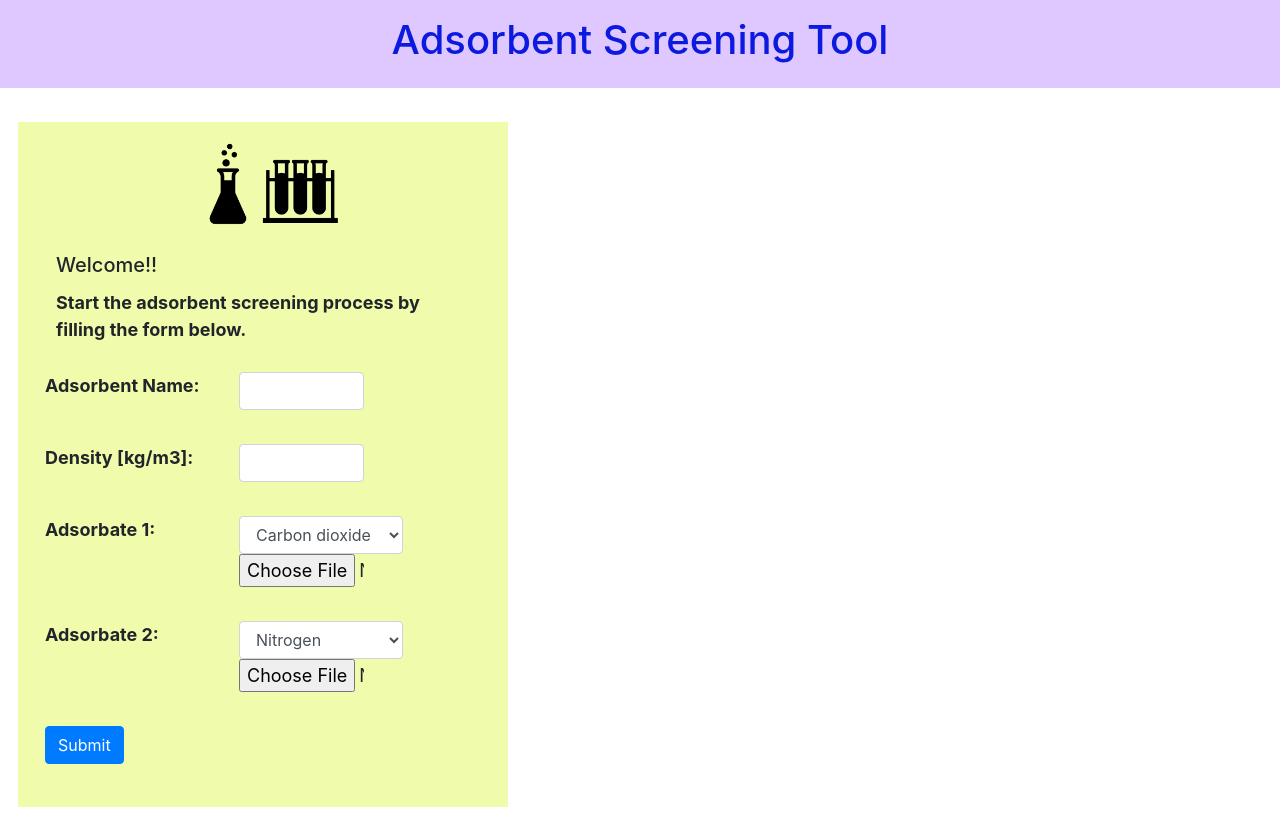
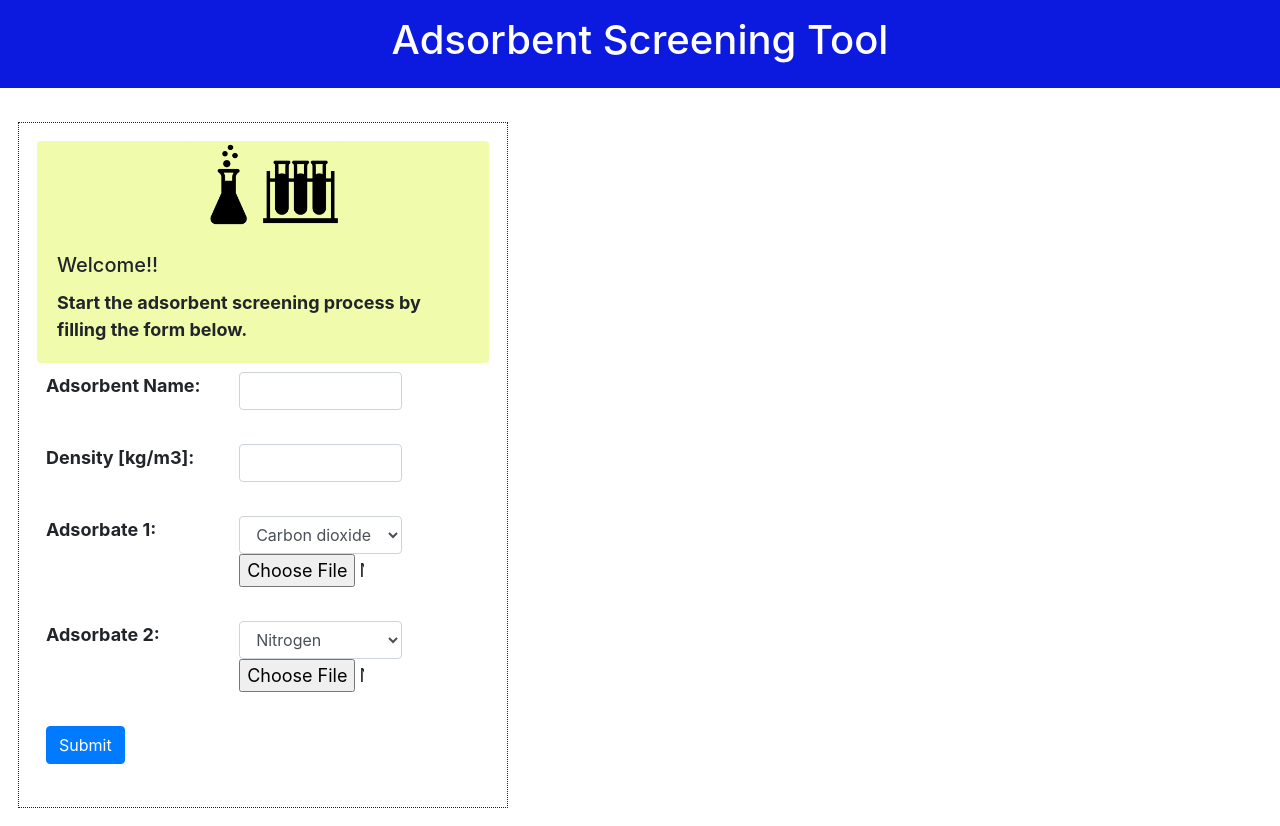
Before and after one commit to vishalbalashankar/isotherm_fitting_tool, a React (Create React App) app in the folder react-frontend/: page / in a window 1280 px wide. Built offline with nearby package versions, Linux system fonts and the light colour scheme; no server answers; the HTML template or start-up script is replaced by a standard one.

Commit message:
Styling edits

```diff
--- a/react-frontend/src/component/NameForm.js
+++ b/react-frontend/src/component/NameForm.js
@@ -3,7 +3,8 @@ import 'bootstrap/dist/css/bootstrap.min.css'
 import {Form, Row, Col, Button, Card} from 'react-bootstrap'
 import './myStyles.css'
 import axios from 'axios'
-import PlotIsotherms from './PlotIsotherms'
+import PlotIsotherms_1 from './PlotIsotherms_1'
+import PlotIsotherms_2 from './PlotIsotherms_2'
 import Picture1 from './Picture1.png';
 
 const initialState = {
@@ -100,7 +101,7 @@ class NameForm extends React.Component {
                     <Col className='col-5'>
                     <Form.Label>Adsorbent Name: </Form.Label>
                     </Col>
-                    <Col className='col-4'>
+                    <Col className='col-5'>
                     <Form.Control
                         type='text'
                         value={this.state.adsname}
@@ -117,7 +118,7 @@ class NameForm extends React.Component {
                     <Col className='col-5'>
                     <Form.Label>Density [kg/m3]: </Form.Label>
                     </Col>
-                    <Col className='col-4'>
+                    <Col className='col-5'>
                     <Form.Control
                         type='number'
                         value={this.state.density}
@@ -205,9 +206,10 @@ class NameForm extends React.Component {
             </Form>
             </div>
             <div className="item2">
-            <PlotIsotherms IsPlot={this.state.IsSubmit}/>
+            <PlotIsotherms_1 IsPlot={this.state.IsSubmit}/>
             </div>
             <div className="item4">
+            <PlotIsotherms_2 IsPlot={this.state.IsSubmit}/>
             </div>
         </div>
 
--- /dev/null
+++ b/react-frontend/src/component/PlotIsotherms_1.js
@@ -0,0 +1,51 @@
+import React from 'react';
+import Plot from 'react-plotly.js';
+import axios from 'axios';
+
+class PlotIsotherms_1 extends React.Component {
+  constructor(props) {
+    super(props);
+    this.state = {
+      xdata: [0, 0.5, 1],
+      ydata: [0, 0.5, 1],
+      isotherms: '',
+    }
+  }
+
+  componentDidMount() {
+    axios.get('http://0.0.0.0:7501/isotherms/?adsbnum=1')
+    .then(response => {
+      const isotherm = response.data.isotherm;
+      this.setState({
+        xdata: isotherm.map( isotherm => isotherm.P),
+        ydata: isotherm.map( isotherm => isotherm.q)
+      })
+    })
+    .catch(error => {
+      console.log(error)
+    })
+  }
+  render() {
+
+    return (
+      <div>
+        {this.props.IsPlot ?
+                        <Plot
+                        data={[
+                          {
+                            x: this.state.xdata,
+                            y: this.state.ydata,
+                            type: 'scatter',
+                            mode: 'lines+markers',
+                            marker: {color: 'red'},
+                          },
+                        ]}
+                        layout={ {width: 500, height: 315, title: 'Isotherms'} }
+                      />  : null
+        }
+      </div>
+    );
+  }
+}
+
+export default PlotIsotherms_1
--- a/react-frontend/src/component/PlotIsotherms.js
+++ b/react-frontend/src/component/PlotIsotherms_2.js
@@ -2,7 +2,7 @@ import React from 'react';
 import Plot from 'react-plotly.js';
 import axios from 'axios';
 
-class PlotIsotherms extends React.Component {
+class PlotIsotherms_2 extends React.Component {
   constructor(props) {
     super(props);
     this.state = {
@@ -13,7 +13,7 @@ class PlotIsotherms extends React.Component {
   }
 
   componentDidMount() {
-    axios.get('http://0.0.0.0:7501/isotherms/?adsbnum=1')
+    axios.get('http://0.0.0.0:7501/isotherms/?adsbnum=2')
     .then(response => {
       const isotherm = response.data.isotherm;
       this.setState({
@@ -48,4 +48,4 @@ class PlotIsotherms extends React.Component {
   }
 }
 
-export default PlotIsotherms
+export default PlotIsotherms_2
--- a/react-frontend/src/component/myStyles.css
+++ b/react-frontend/src/component/myStyles.css
@@ -16,8 +16,8 @@
   justify-content: center;
   padding: 1em;
   margin-bottom: 1em;
-  background-color: rgb(223, 199, 255);
-  color: rgb(12, 26, 224);
+  background-color: rgb(12, 26, 224);
+  color: rgb(255, 255, 255);
 }
 
 .container_form {
@@ -31,7 +31,8 @@
 }
 
 .item1style {
-  background-color: rgb(240, 251, 172);
+  border: 1px solid #1a202c;
+  border-style: dotted;
   grid-row: span 2;
   width: 80%;
   padding: 1em;
```
